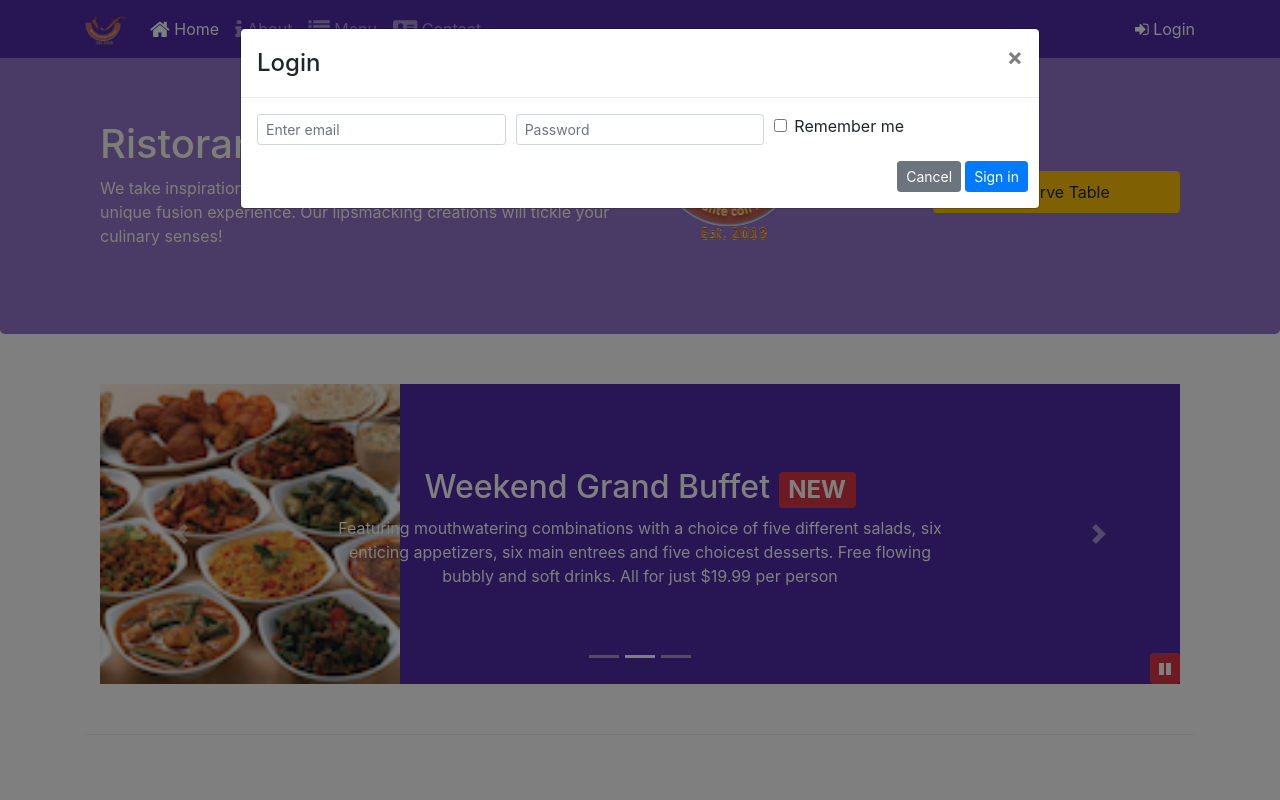
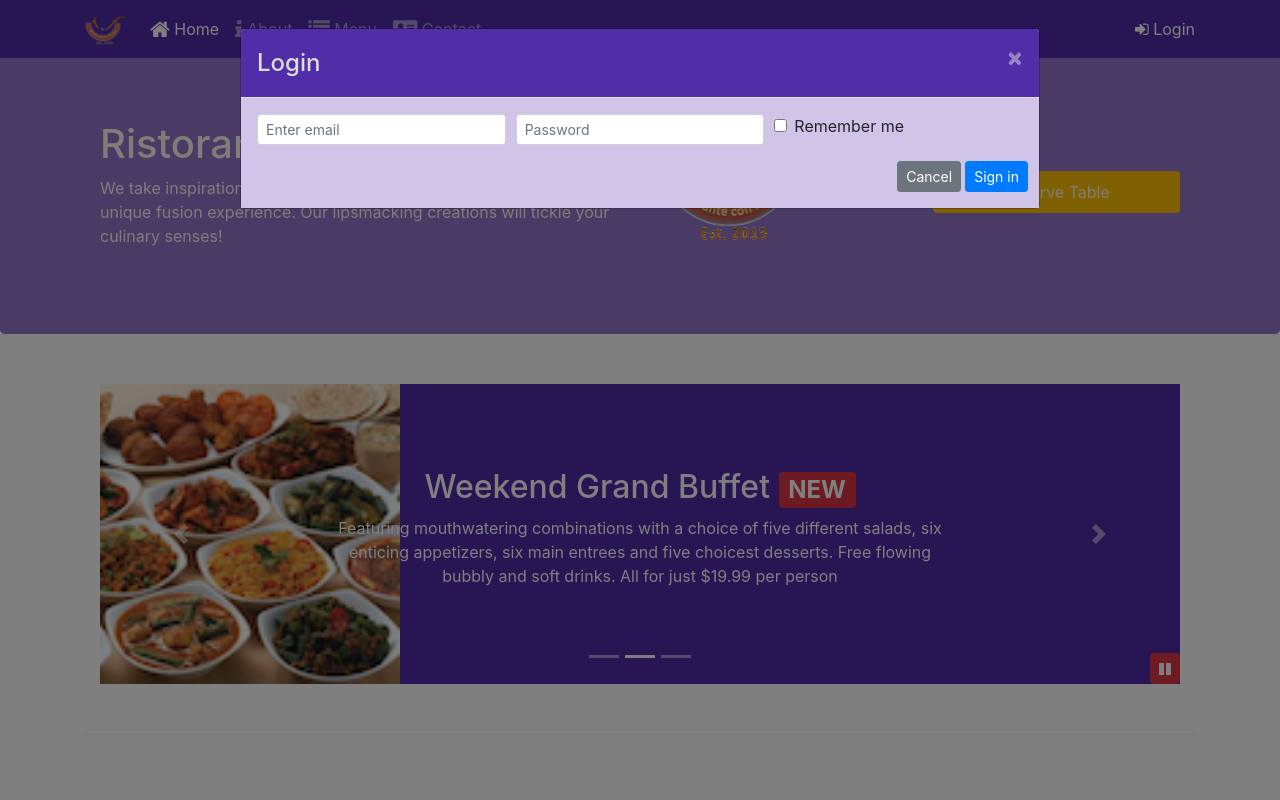
Before and after one commit to Masoud-Mir/bootstrap, a website: page index.html in a window 1280 px wide. Both pictures are taken after a click on the link "Login". Shown: the top 800 px of the page. Drawn offline with nearby package versions, Linux system fonts and the light colour scheme.

Commit message:
Assignment 4

```diff
--- /dev/null
+++ b/css/styles.scss
@@ -0,0 +1,15 @@
+$lt-gray: #ddd;
+$background-dark: #512DA8;
+$background-light: #9575CD;
+$background-pale: #D1C4E9;
+.modal-header {
+    background-color: $background-dark;
+    color: $lt-gray;
+    #closeloginButton {
+        background-color: $lt-gray;
+    }
+}
+
+.modal-body {
+    background-color: $background-pale;
+}
--- a/index.html
+++ b/index.html
@@ -36,19 +36,19 @@
                 </ol>
             </div>
             <span class="navbar-text">
-                <a data-toggle="modal" data-target="#loginModal">
+                <a id="loginButton">
                 <span class="fa fa-sign-in"></span> Login</a>
             </span>
         </div>
     </nav>
-    <div class="modal" tabindex="-1" role="dialog" id="reservmodal">
+    <div class="modal" tabindex="-1" role="dialog" id="reservemodal">
         <div class="modal-dialog modal-lg" role="document">
             <div class="modal-content">
                 <div class="modal-header">
                     <h5 class="modal-title"><strong>Reserve Table</strong></h5>
-                    <button type="button" class="close" data-dismiss="modal" aria-label="Close">
-                <span aria-hidden="true">&times;</span>
-              </button>
+                    <button type="button" class="close" data-dismiss="modal" aria-label="Close" id="closeloginButton">
+                        <span aria-hidden="true">&times;</span>
+                    </button>
                 </div>
                 <div class="modal-body">
                     <form>
@@ -123,7 +123,7 @@
             <div class="modal-content">
                 <div class="modal-header">
                     <h4 class="modal-title">Login </h4>
-                    <button type="button" class="close" data-dismiss="modal">&times;</button>
+                    <button type="button" class="close" data-dismiss="modal" id="closelogin">&times;</button>
                 </div>
                 <div class="modal-body">
                     <form>
@@ -165,7 +165,7 @@
                     <img src="img/logo.png" alt="logo" class=" img-fluid">
                 </div>
                 <div class="col-12 col-sm-3 d-flex align-items-center justify-content-center">
-                    <a role="button" class="btn btn-block nav-link btn-warning" data-toggle="modal" data-target="#reservmodal" data-placement="bottom" href="#reserveform">Reserve Table</a>
+                    <a role="button" class="btn btn-block nav-link btn-warning" id="reserveButton">Reserve Table</a>
                 </div>
             </div>
         </div>
@@ -386,6 +386,20 @@
             });
         });
     </script>
+    <script>
+        $(document).ready(function() {
+            $('#reserveButton').click(function() {
+                $('#reservemodal').modal('toggle');
+            });
+        });
+    </script>
+    <script>
+        $(document).ready(function() {
+            $('#loginButton').click(function() {
+                $('#loginModal').modal('toggle');
+            });
+        });
+    </script>
 </body>
 
 </html>
```
Also changed, not shown: package.json (+6 -4 lines), css/styles.css, 1 other file.
